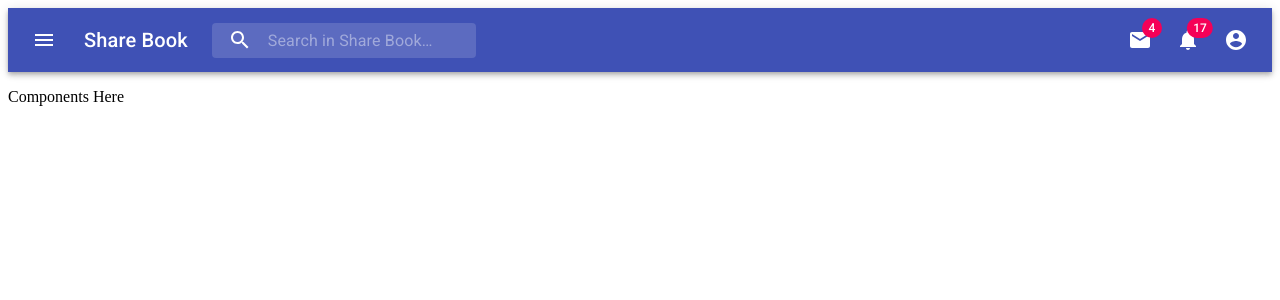
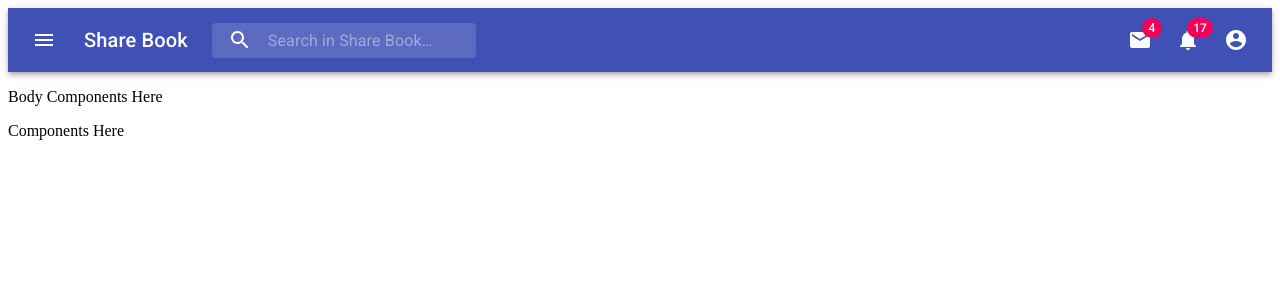
Before and after one commit to LoaiSiwas/sharebook, a React (Create React App) app: page / in a window 1280 px wide. Shown: the top 300 px of the page. Built offline with nearby package versions, Linux system fonts and the light colour scheme.

Commit message:
Add empty Body

```diff
--- a/src/App.js
+++ b/src/App.js
@@ -1,11 +1,13 @@
 import React from 'react';
 import './App.css';
 import AppBar from './Components/Appbar';
+import Body from './Components/Body'
 
 function App() {
   return (
     <div>
       <AppBar></AppBar>
+      <Body></Body>
       <p>Components Here</p>
     </div>
   );
--- /dev/null
+++ b/src/Components/Body.js
@@ -0,0 +1,11 @@
+import React from 'react';
+
+function Body() {
+  return (
+    <div>
+      <p>Body Components Here</p>
+    </div>
+  );
+}
+
+export default Body;
```
